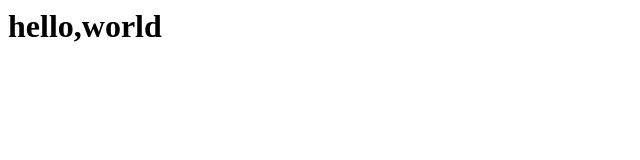
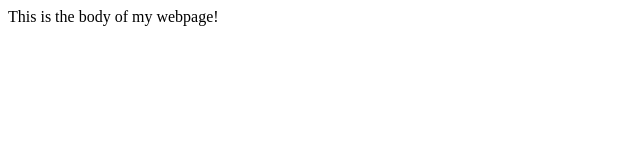
Before and after one commit to ritza36/my_first_webpage, a plain HTML site: page index.html in a window 1280 px wide. Shown: the whole page, without its empty margins (0-640 px from the left). Drawn offline with Linux system fonts and the light colour scheme.

Commit message:
Add files via upload

```diff
--- a/index.html
+++ b/index.html
@@ -1 +1,16 @@
-<h1>hello,world</h1>
+<!doctype html>
+<html>
+	<head>
+		<!-- website metadata goes here -->
+		<title>My First Webpage!</title>
+
+
+	<!-- can
+				be
+
+						multilined -->
+	</head>
+	<body>
+		This is the body of my webpage!
+	</body>
+</html>
```
